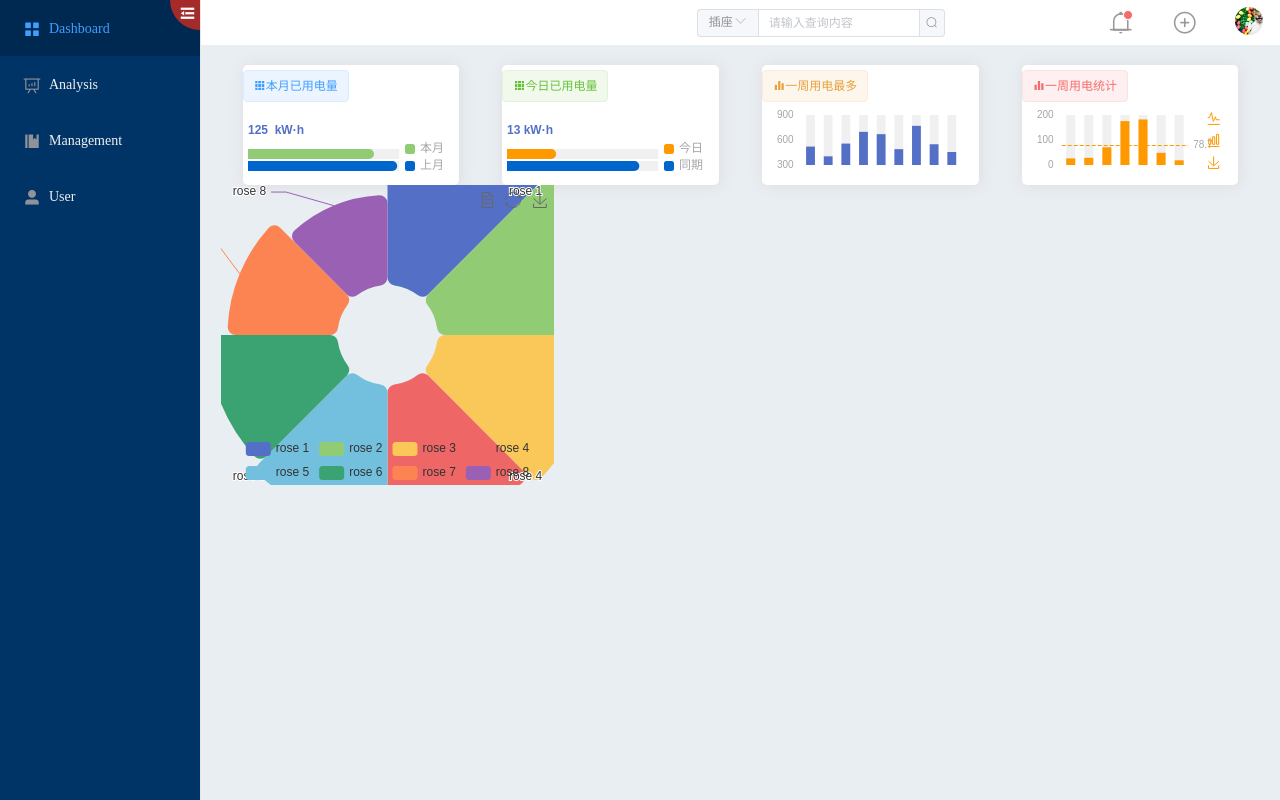
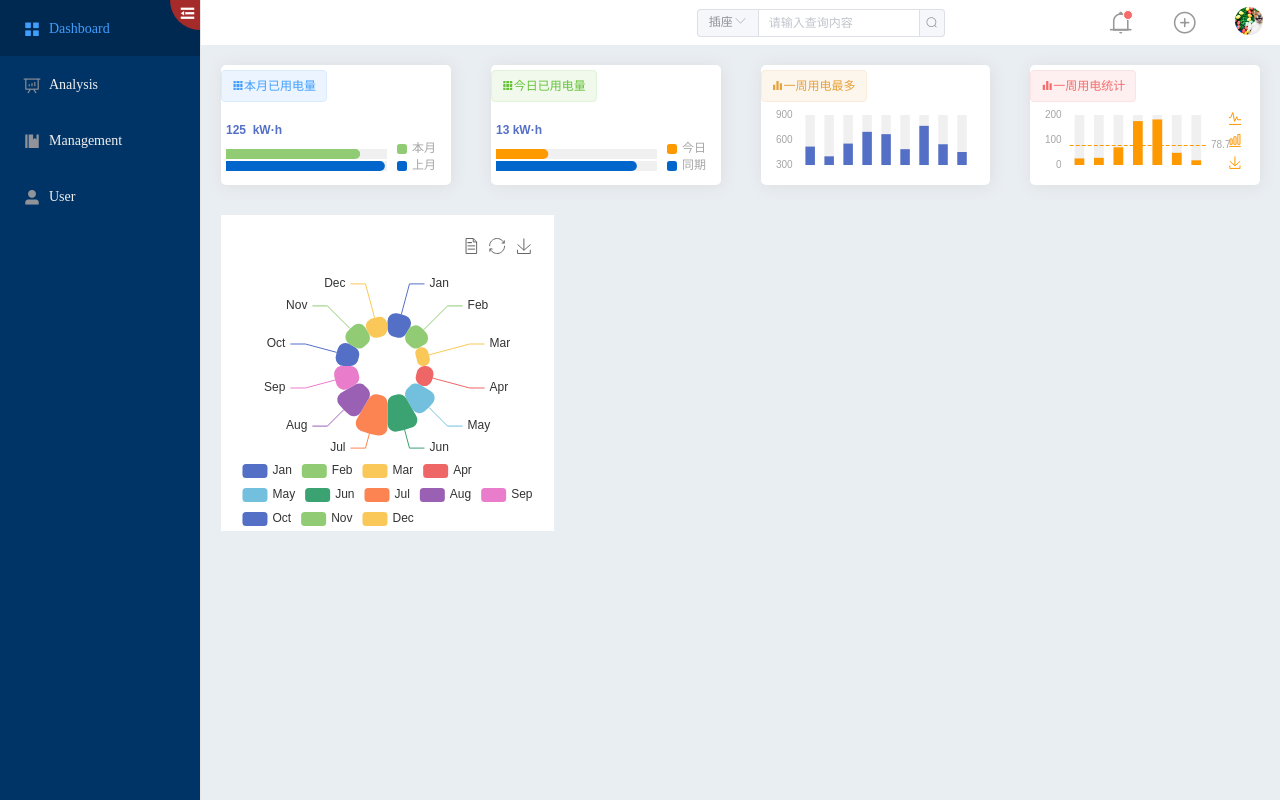
Before and after one commit to iusugar/consumption, a Vue app: page /dashboard in a window 1280 px wide. Built offline with nearby package versions, Linux system fonts and the light colour scheme.

Commit message:
add a Nightingale chart

```diff
--- a/src/views/dashboard/user/components/PanelGroup.vue
+++ b/src/views/dashboard/user/components/PanelGroup.vue
@@ -2,9 +2,8 @@
 <template>
   <div class="panel-container">
     <el-row class="panel-group"
-            type="flex"
-            justify="space-around">
-      <el-col :span="5"
+             :gutter="40">
+      <el-col :xs="24" :sm="12" :lg="6"
               class="panel-col">
         <div class="monthly panel-card">
           <el-container>
@@ -22,7 +21,7 @@
         </div>
       </el-col>
 
-      <el-col :span="5"
+      <el-col :xs="24" :sm="12" :lg="6"
               class="panel-col">
         <div class="daily panel-card">
           <el-container>
@@ -40,7 +39,7 @@
         </div>
       </el-col>
 
-      <el-col :span="5"
+      <el-col :xs="24" :sm="12" :lg="6"
               class="panel-col">
         <div class="weekly panel-card">
           <el-container>
@@ -58,7 +57,7 @@
         </div>
       </el-col>
 
-      <el-col :span="5"
+      <el-col :xs="24" :sm="12" :lg="6"
               class="panel-col">
         <div class="recently panel-card">
           <el-container>
@@ -104,6 +103,7 @@ export default {
 .panel-container {
   .panel-group {
     .panel-col {
+      margin-bottom: 30px;
       & > div {
         height: 120px;
         border-radius: 5px;
--- a/src/views/dashboard/user/components/PieChart.vue
+++ b/src/views/dashboard/user/components/PieChart.vue
@@ -57,23 +57,27 @@ export default {
         },
         series: [
           {
-            name: '面积模式',
+            name: '一年用电统计',
             type: 'pie',
-            radius: [50, 250],
-            center: ['50%', '50%'],
+            radius: [30, 70],
+            center: ['50%', '45%'],
             roseType: 'area',
             itemStyle: {
               borderRadius: 8
             },
             data: [
-              { value: 40, name: 'rose 1' },
-              { value: 38, name: 'rose 2' },
-              { value: 32, name: 'rose 3' },
-              { value: 30, name: 'rose 4' },
-              { value: 28, name: 'rose 5' },
-              { value: 26, name: 'rose 6' },
-              { value: 22, name: 'rose 7' },
-              { value: 18, name: 'rose 8' }
+              { value: 601, name: 'Jan' },
+              { value: 538, name: 'Feb' },
+              { value: 332, name: 'Mar' },
+              { value: 430, name: 'Apr' },
+              { value: 728, name: 'May' },
+              { value: 926, name: 'Jun' },
+              { value: 1022, name: 'Jul' },
+              { value: 818, name: 'Aug' },
+              { value: 618, name: 'Sep' },
+              { value: 577, name: 'Oct' },
+              { value: 582, name: 'Nov' },
+              { value: 509, name: 'Dec' }
             ]
           }
         ]
--- a/src/views/dashboard/user/index.vue
+++ b/src/views/dashboard/user/index.vue
@@ -16,7 +16,7 @@
 
 <script>
 import PanelGroup from './components/PanelGroup.vue'
-import PieChart from './components/pieChart.vue'
+import PieChart from './components/pieChart'
 
 export default {
   components: { PanelGroup, PieChart },
@@ -28,5 +28,9 @@ export default {
 </script>
 
 <style scoped>
-
+  .chart-wrapper {
+    background: #fff;
+    padding: 16px 16px 0;
+    margin-bottom: 32px;
+  }
 </style>
```
